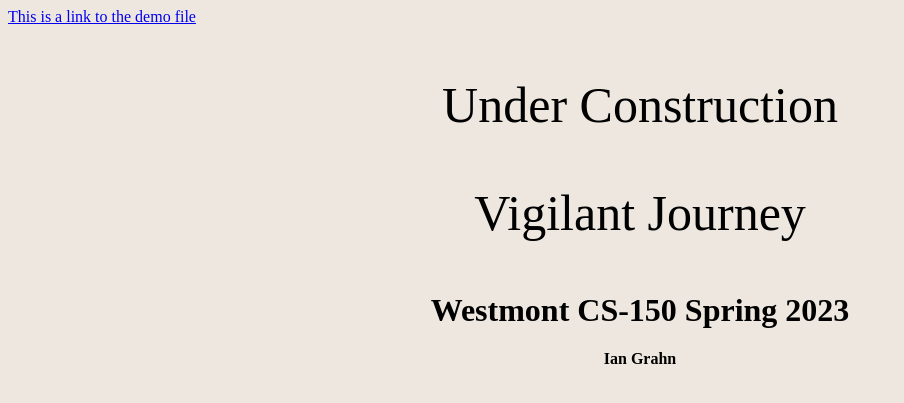
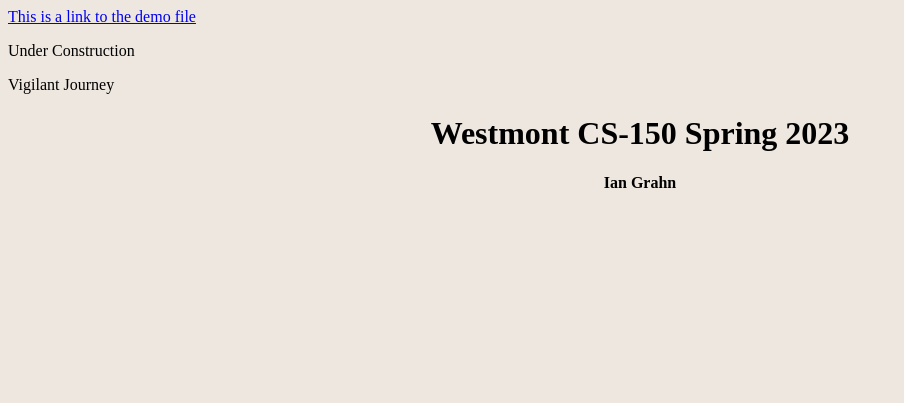
Before and after one commit to IanGrahn/vigilant-journey, a PHP site: page /index.html in a window 1280 px wide. Shown: the top 403 px of the page, without its empty margins (0-904 px from the left). Run offline with PHP 8.4, Linux system fonts and the light colour scheme.

Commit message:
Update style.css

```diff
--- a/style.css
+++ b/style.css
@@ -9,7 +9,7 @@ h1 {
   text-align: center;
 }
 
-p {
+name {
   color: #353535
   font-family: 'Lato', sans-serif;
   text-align: center;
```
